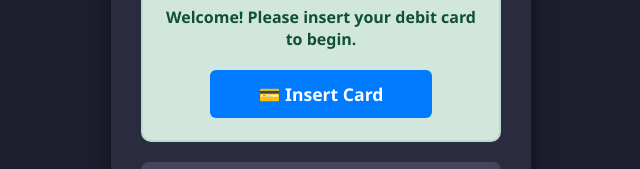
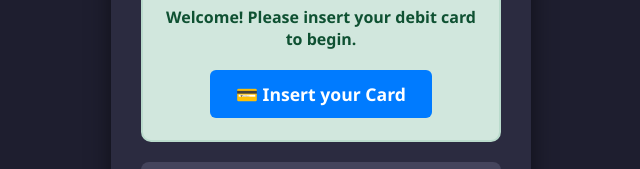
Before and after one commit to bhagya2026/ATM-Mechanism, a plain HTML site: page index.html in a window 1280 px wide. Shown: the part 268-437 px from the top of the page, without its empty margins (319-959 px from the left). Drawn offline with Linux system fonts and the light colour scheme.

Commit message:
Update index.html

```diff
--- a/index.html
+++ b/index.html
@@ -15,7 +15,7 @@
 
       <div id="card-screen" class="screen-view">
         <p class="screen-title">Welcome! Please insert your debit card to begin.</p>
-        <button class="screen-btn action-btn insert-card-btn" onclick="insertCard()">💳 Insert Card</button>
+        <button class="screen-btn action-btn insert-card-btn" onclick="insertCard()">💳 Insert your Card</button>
       </div>
 
       <div id="language-screen" class="screen-view hidden">
```
